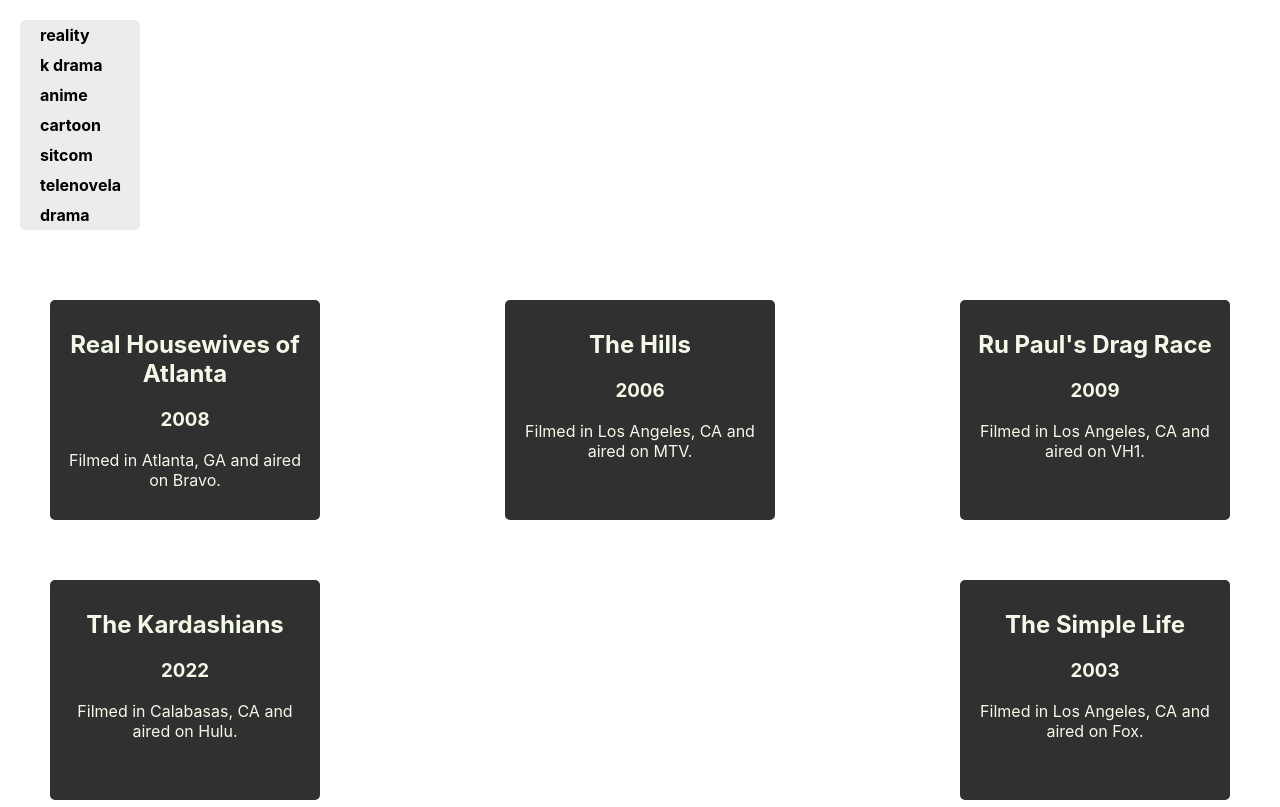
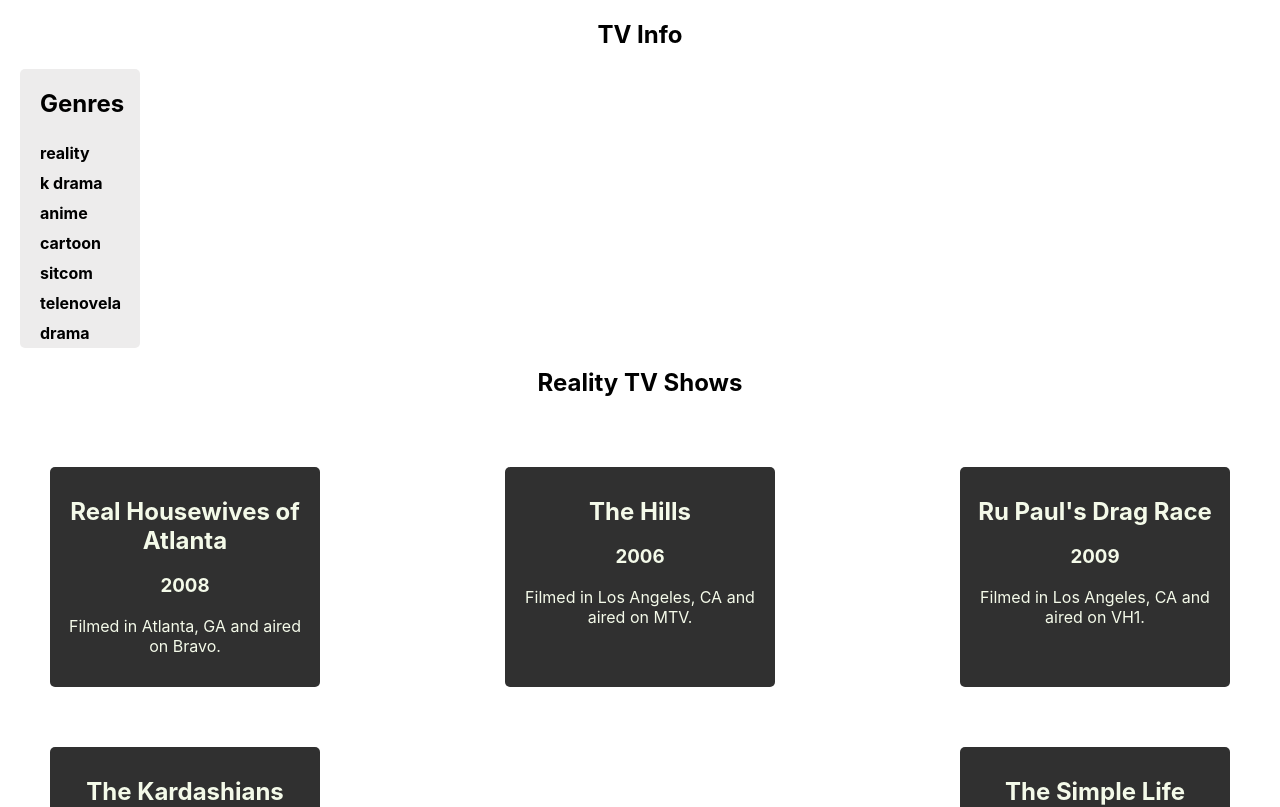
Before and after one commit to kashitamang/display-a-list-react, a React (Create React App) app: page / in a window 1280 px wide. Shown: the top 807 px of the page. Built offline with nearby package versions, Linux system fonts and the light colour scheme.

Commit message:
adds styling to entire page with headers

```diff
--- a/src/App.js
+++ b/src/App.js
@@ -11,7 +11,9 @@
 function App() {
   return (
     <div className="App">
+      <h2>TV Info</h2>
       <GenresList genres={genres}/>
+      <h2>Reality TV Shows</h2>
       <RealityTvShowList realityTvShows={realityTvShows}/>
     </div>
   );
--- a/src/GenresList.js
+++ b/src/GenresList.js
@@ -3,6 +3,7 @@
 
 export default function GenresList({ genres }) {
   return <div className="genre-list">
+    <h2>Genres</h2>
     {
       genres.map((genre, i) => <GenreItem
         genre={genre}
```
